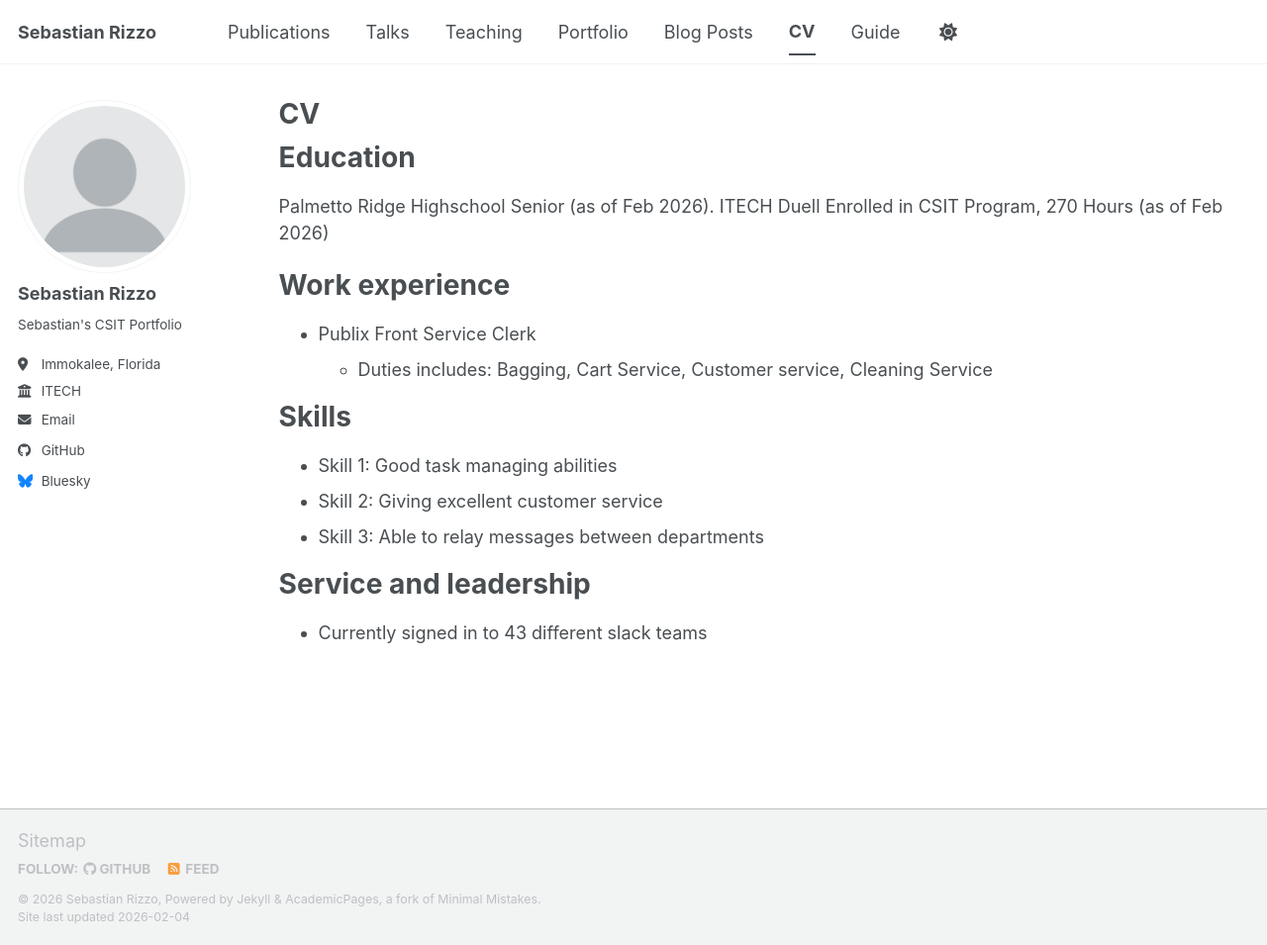
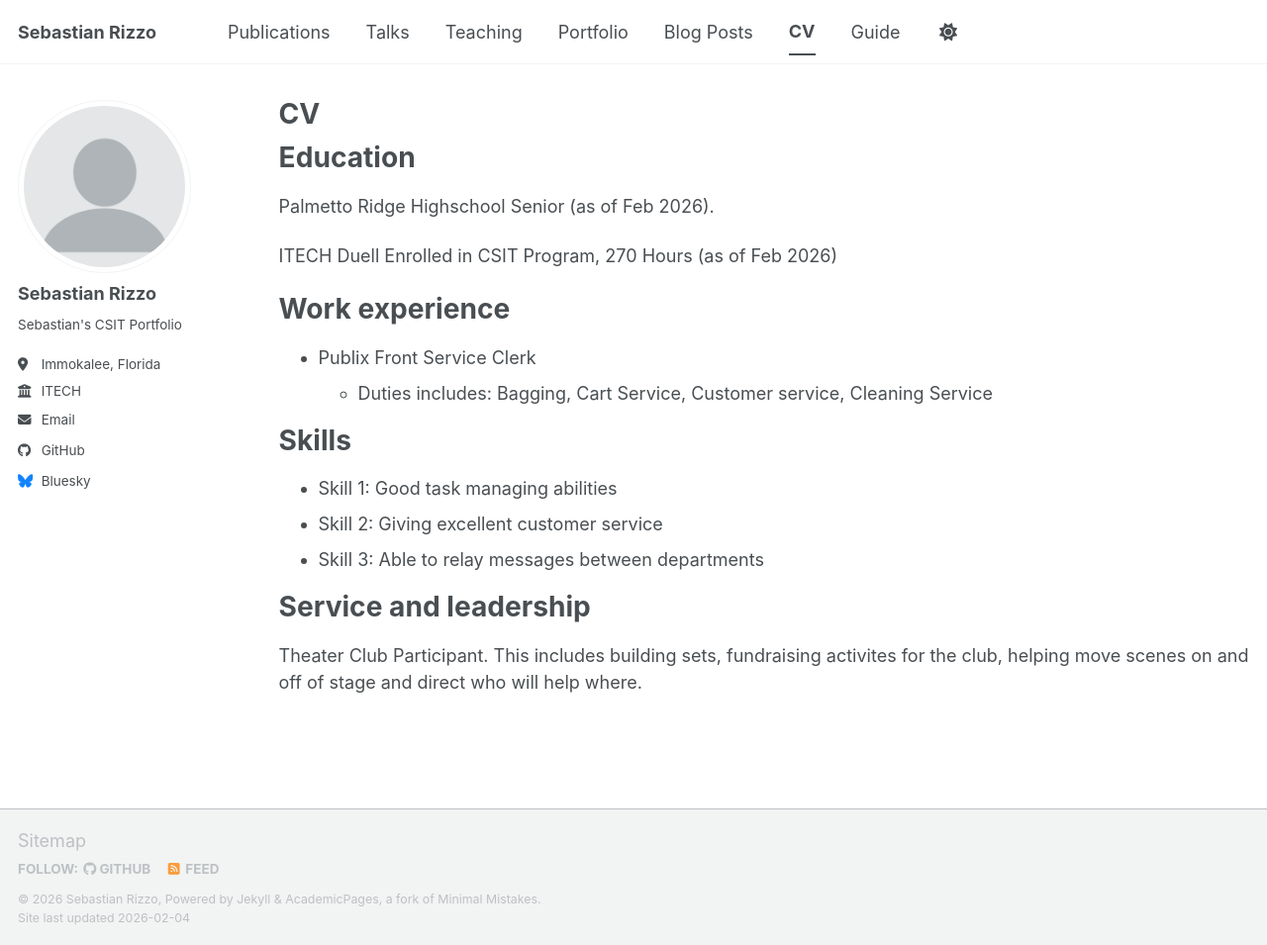
Before and after one commit to SebazRizzo98/SebazRizzo98.github.io, a Jekyll site: the page built from _pages/cv.md, in a window 1280 px wide and 955 px high. Shown: the whole window at 99% size. Built offline with Jekyll 4.4.1, drawn with Linux system fonts in a browser that asks for light colours; a script bundle is joined from its source files by our own code; library files that are not in the unit come from our copies.

Commit message:
Update cv.md

```diff
--- a/_pages/cv.md
+++ b/_pages/cv.md
@@ -12,6 +12,7 @@ redirect_from:
 Education
 ======
 Palmetto Ridge Highschool Senior (as of Feb 2026).
+
 ITECH Duell Enrolled in CSIT Program, 270 Hours (as of Feb 2026)
 
 
@@ -30,4 +31,4 @@ Skills
 
 Service and leadership
 ======
-* Currently signed in to 43 different slack teams
+Theater Club Participant. This includes building sets, fundraising activites for the club, helping move scenes on and off of stage and direct who will help where.
```
